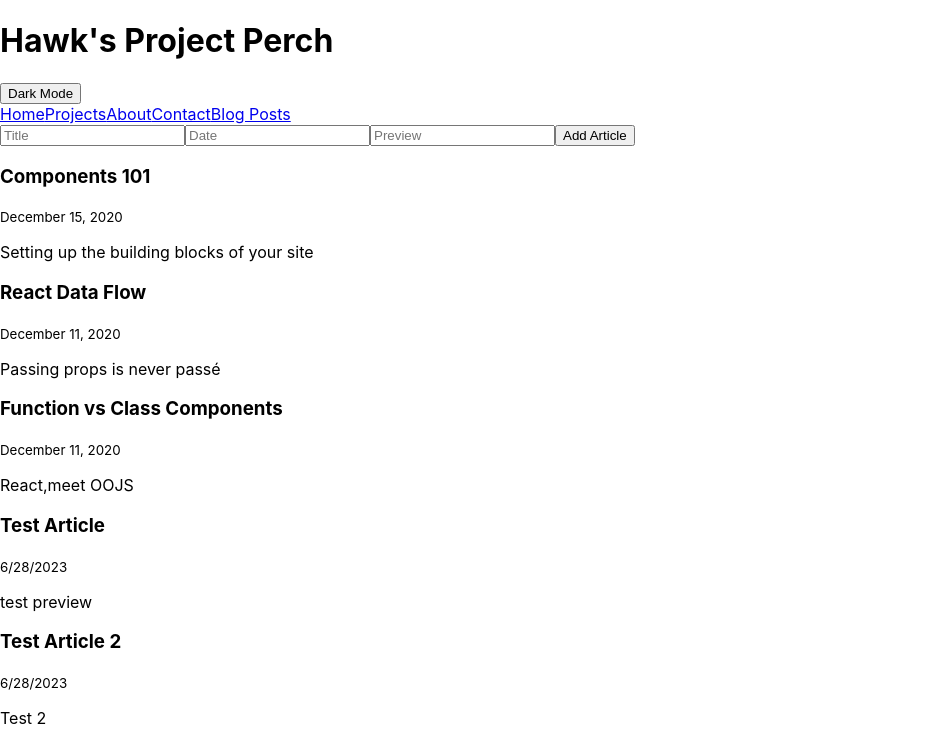
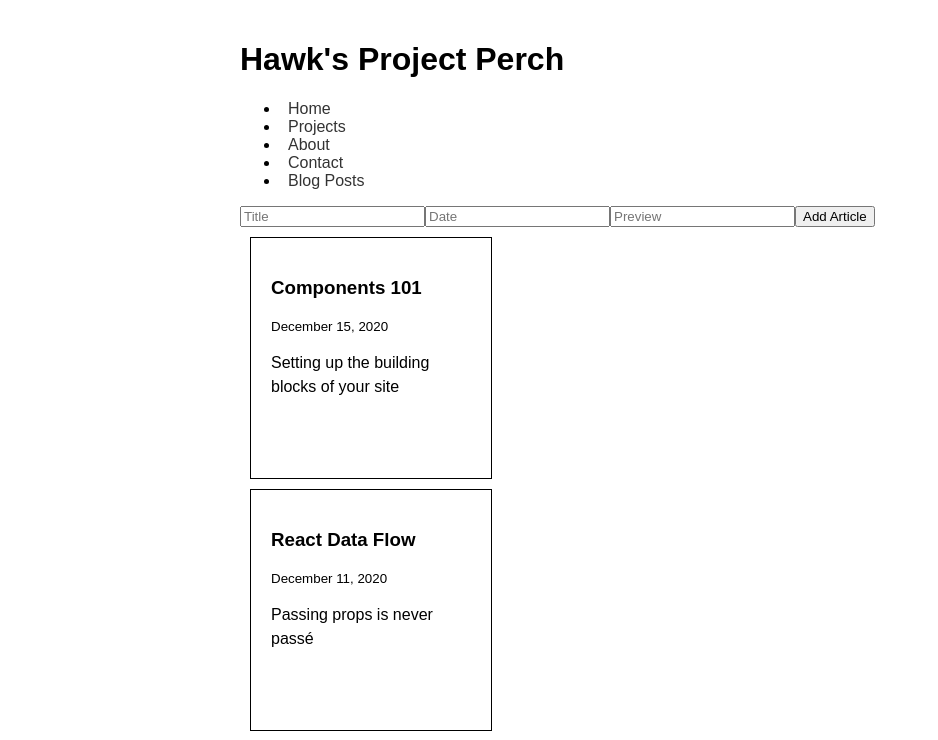
Before and after one commit to JamesHawk585/flatiron-phase-2-project, a React (Create React App) app: page /ArticleList in a window 1280 px wide. Shown: the top 740 px of the page, without its empty margins (0-938 px from the left). Built offline with nearby package versions, Linux system fonts and the light colour scheme; data requests are answered from the project's data file.

Commit message:
Adds CSS improvements

```diff
--- a/src/About.js
+++ b/src/About.js
@@ -5,7 +5,6 @@ function About() {
   return (
     <div>
       <h1>About</h1>
-      {/* <Link to="/">Home</Link> */}
     </div>
   );
 }
--- a/src/App.css
+++ b/src/App.css
@@ -1,10 +1,118 @@
+/* .App {
+  text-align: center;
+} */
+
+.App-link {
+  color: #61dafb;
+}
+
+
+.App.dark {
+  --font-color: rgb(255, 255, 255);
+  --background: rgb(50, 50, 50);
+  --background--light: rgb(80, 80, 80);
+  transition: all 0.3s;
+}
+
 .App {
+  margin: 2rem auto;
+  padding: 1rem 2rem;
+  max-width: 600px;
+  background: var(--background);
+  color: var(--font-color);
+  box-shadow: 4px 4px 10px rgba(33, 33, 33, 0.2);
+  border-radius: 10px;
+}
+
+.article {
+  width: 200px;
+  height: 200px;
+  padding: 20px;
+  margin: 10px;
+  border: 1px solid black;
+}
+
+
+body {
+  font-family: Arial, sans-serif;
+  margin: 0;
+  padding: 0;
+}
+
+
+
+Main content styles
+.main-content {
+  max-width: 800px;
+  margin: 0 auto;
+  padding: 20px;
+}
+
+.main-content h2 {
+  margin-top: 0;
+}
+
+.main-content p {
+  line-height: 1.5;
+} */
+
+
+.button {
+  display: inline-block;
+  padding: 10px 20px;
+  background-color: #007bff;
+  color: #fff;
+  text-decoration: none;
+  border-radius: 4px;
+  transition: background-color 0.3s ease;
+}
+
+.button:hover {
+  background-color: #0056b3;
+}
+
+footer {
+  background-color: #f5f5f5;
+  padding: 10px;
   text-align: center;
+  font-size: 14px;
+}
+
+
+
+.App {
+  margin: 2rem auto;
+  padding: 1rem 2rem;
+  max-width: 600px;
+  background: #fff;
+  color: #333;
+  box-shadow: 4px 4px 10px rgba(33, 33, 33, 0.2);
+  border-radius: 10px;
+}
+
+body {
+  font-family: Arial, sans-serif;
+  margin: 0;
+  padding: 0;
+  background-color: var(--background);
+  color: var(--font-color);
+}
+
+ .App {
+  text-align: center;
+  margin: 2rem auto;
+  padding: 1rem 2rem;
+  max-width: 600px;
+  background: #fff;
+  color: #333;
+  box-shadow: 4px 4px 10px rgba(33, 33, 33, 0.2);
+  border-radius: 10px;
 }
 
 .App-logo {
   height: 40vmin;
   pointer-events: none;
+  animation: App-logo-spin infinite 20s linear;
 }
 
 @media (prefers-reduced-motion: no-preference) {
@@ -22,6 +130,7 @@
   justify-content: center;
   font-size: calc(10px + 2vmin);
   color: white;
+  position: Center;
 }
 
 .App-link {
@@ -37,19 +146,46 @@
   }
 }
 
-.App.dark {
-  --font-color: rgb(255, 255, 255);
-  --background: rgb(50, 50, 50);
-  --background--light: rgb(80, 80, 80);
-  transition: all 0.3s;
+
+body {
+  font-family: Arial, sans-serif;
+  margin: 0;
+  padding: 0;
+  background-color: var(--background);
+  color: var(--font-color);
 }
 
-.App {
-  margin: 2rem auto;
-  padding: 1rem 2rem;
-  max-width: 600px;
-  background: var(--background);
-  color: var(--font-color);
-  box-shadow: 4px 4px 10px rgba(33, 33, 33, 0.2);
-  border-radius: 10px;
+.main-content {
+  max-width: 800px;
+  margin: 0 auto;
+  padding: 20px;
 }
+
+.main-content h2 {
+  margin-top: 0;
+}
+
+.main-content p {
+  line-height: 1.5;
+}
+
+.button {
+  display: inline-block;
+  padding: 10px 20px;
+  background-color: #007bff;
+  color: #fff;
+  text-decoration: none;
+  border-radius: 4px;
+  transition: background-color 0.3s ease;
+}
+
+.button:hover {
+  background-color: #0056b3;
+}
+
+footer {
+  background-color: #f5f5f5;
+  padding: 10px;
+  text-align: center;
+  font-size: 14px;
+}
--- a/src/App.js
+++ b/src/App.js
@@ -5,6 +5,7 @@ import Header from './Header';
 import ArticleList from './ArticleList';
 import { Switch, Route } from "react-router-dom";
 import Home from './Home';
+import './App.css';
 
 function App() {
   const [posts, setPosts] = useState([]);
@@ -20,19 +21,14 @@ function App() {
     fetch('http://localhost:3000/posts')
       .then(response => response.json())
       .then(posts => {setPosts(posts)});
+      console.log(posts);
   }, []);
 
-  // return (
-  //   <div className={"App " + (darkMode ? "dark" : "light")}>
-  //     <Header onDarkModeClick={onDarkModeClick}/>
-  //     <NavBar onChangePage={setPage}/>
-  //     {page === "ProjectList" ? <ProjectList /> : <ArticleList posts={posts}/>}
-  //   </div>
-  // );
 
   return (
     <Route>
-      <div className={"App " + (darkMode ? "dark" : "light")}>
+
+      <div className="main-content">
         <Header onDarkModeClick={onDarkModeClick}/>
         <NavBar onChangePage={setPage}/>
         <Switch>
@@ -56,7 +52,7 @@ function App() {
     </Route>
 
 
-  )
+  );
 
 
 }
--- a/src/Article.js
+++ b/src/Article.js
@@ -1,18 +1,17 @@
 import React from "react";
 
-function Article({ title, date = "January 1, 1970", preview }) {
-//   const handleDeleteClick = () => {
-//     handleDelete(title);
+function Article({ title, date, preview }) {
 
 
   return (
+    <div className="article">
     <article>
       <h3>{title}</h3>
       <small>{date}</small>
       <p>{preview}</p>
-      {/* <button onClick={handleDeleteClick}>Delete</button> */}
     </article>
-  );
-};
+    </div>
+  )};
+
 
 export default Article;
--- a/src/Header.js
+++ b/src/Header.js
@@ -5,7 +5,6 @@ function Header({ onDarkModeClick }) {
     return (
         <header div="header">
         <h1>Hawk's Project Perch</h1>
-        <button onClick={onDarkModeClick}>Dark Mode</button>
         </header>
     );
 }
--- a/src/Home.js
+++ b/src/Home.js
@@ -1,11 +1,9 @@
 import React from 'react';
-import { Link } from 'react-router-dom';
 
 function Home() {
   return (
     <div>
       <h1>Home</h1>
-      {/* <Link to="/about">About</Link> */}
     </div>
   );
 }
--- a/src/NavBar.js
+++ b/src/NavBar.js
@@ -1,16 +1,64 @@
-import React from "react";
+// import React from "react";
+
+// function NavBar({ onChangePage }) {
+//   return (
+//     <nav>
+//         <a onClick={() => onChangePage("/")}  href="/">Home</a>
+//         <a onClick={() => onChangePage("/projects")} href="/projects">Projects</a>
+//         <a onClick={() => onChangePage("/about")} href="/about">About</a>
+//         <a onClick={() => onChangePage("/contact")} href="/contact">Contact</a>
+//         <a onClick={() => onChangePage("/ArticleList")} href="/articlelist">Blog Posts</a>
+//     </nav>
+//   );
+// }
+
+// export default NavBar;
+
+import React from 'react';
+import { Link } from 'react-router-dom';
+import styled from 'styled-components';
+
+const NavLink = styled(Link)`
+  color: #333;
+  text-decoration: none;
+  padding: 8px;
+  margin-right: 10px;
+
+  &:hover {
+    color: #666;
+  }
+`;
 
 function NavBar({ onChangePage }) {
   return (
     <nav>
-        {/* <button onClick={() => onChangePage("ArticleList")}>Blog Posts</button>
-        <button onClick={() => onChangePage("ProjectList")}>Project List</button> */}
-
-        <a onClick={() => onChangePage("/")}  href="/">Home</a>
-        <a onClick={() => onChangePage("/projects")} href="/projects">Projects</a>
-        <a onClick={() => onChangePage("/about")} href="/about">About</a>
-        <a onClick={() => onChangePage("/contact")} href="/contact">Contact</a>
-        <a onClick={() => onChangePage("/ArticleList")} href="/articlelist">Blog Posts</a>
+      <ul>
+        <li>
+          <NavLink to="/" onClick={() => onChangePage("/")}>
+            Home
+          </NavLink>
+        </li>
+        <li>
+          <NavLink to="/projects" onClick={() => onChangePage("/projects")}>
+            Projects
+          </NavLink>
+        </li>
+        <li>
+          <NavLink to="/about" onClick={() => onChangePage("/about")}>
+            About
+          </NavLink>
+        </li>
+        <li>
+          <NavLink to="/contact" onClick={() => onChangePage("/contact")}>
+            Contact
+          </NavLink>
+        </li>
+        <li>
+          <NavLink to="/ArticleList" onClick={() => onChangePage("/ArticleList")}>
+            Blog Posts
+          </NavLink>
+        </li>
+      </ul>
     </nav>
   );
 }
```
Also changed, not shown: src/ArticleList.js (+7 -25 lines).
